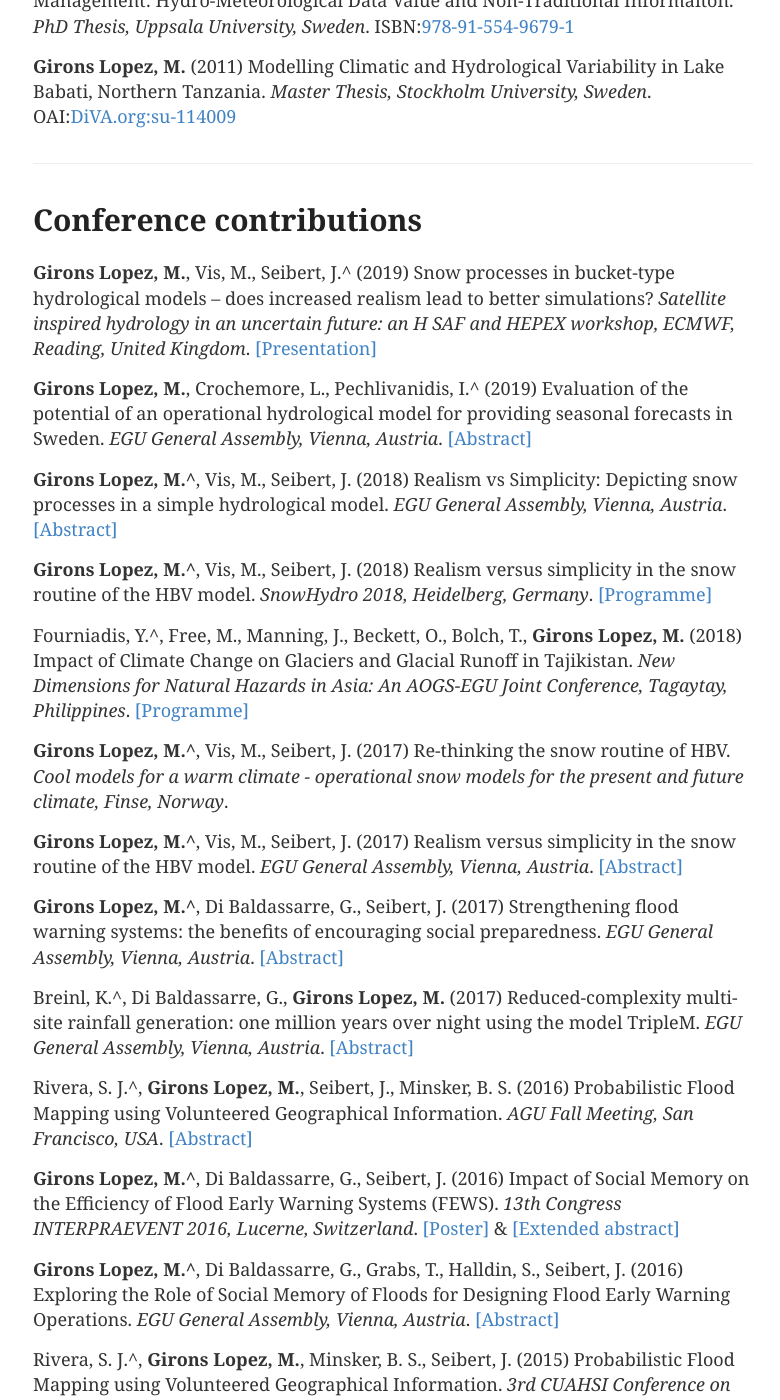
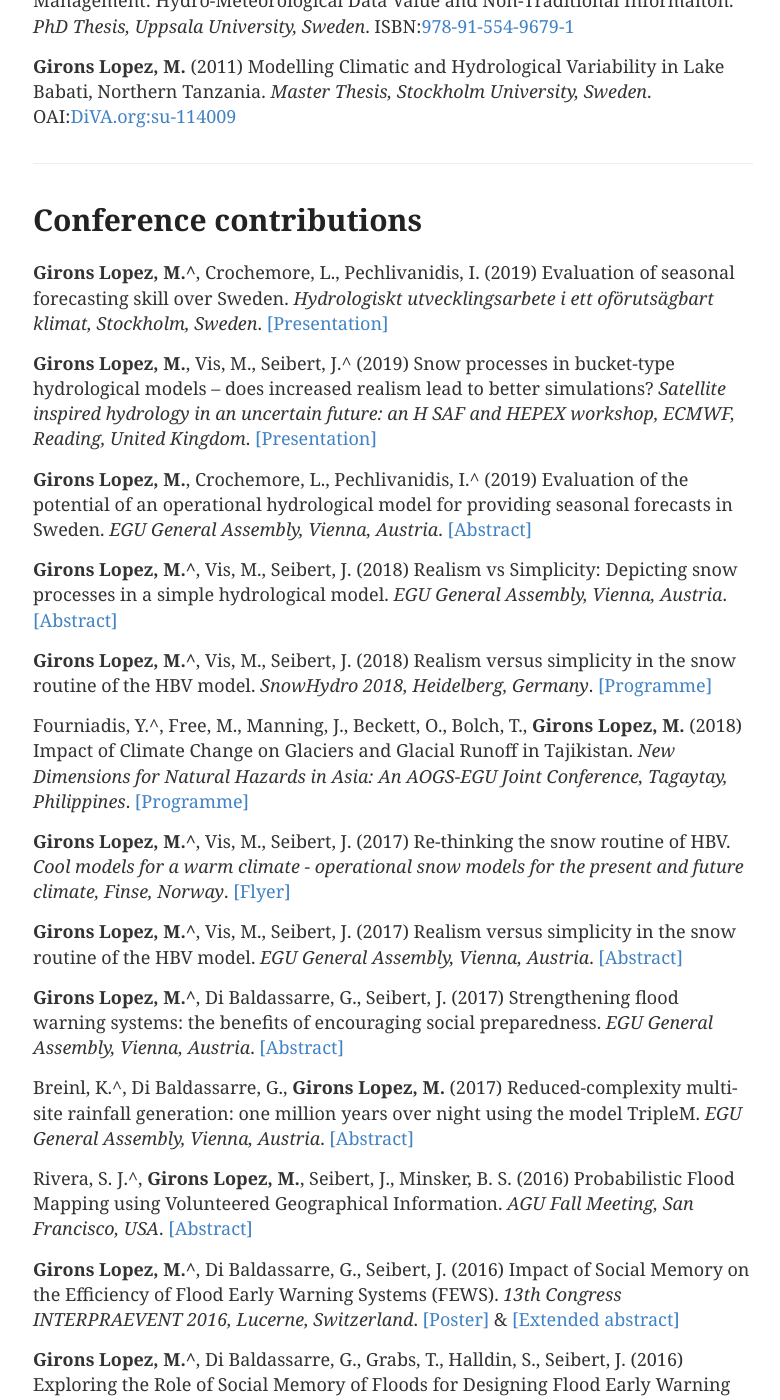
Before and after one commit to GironsLopez/GironsLopez.github.io, a Jekyll site: the page built from publications/index.md, in a window 1280 px wide and 1400 px high, scrolled down 1586 px. Shown: the whole window, without its empty margins (247-1027 px from the left). Built offline with Jekyll 4.4.1, drawn with Linux system fonts in a browser that asks for light colours.

Commit message:
Update index.md

```diff
--- a/publications/index.md
+++ b/publications/index.md
@@ -44,6 +44,8 @@ Mbanguka, R. P., Lyon, S. W., Holmgren, K., **Girons Lopez, M.**, Jarsjö, J. (2
 
 # Conference contributions
 
+**Girons Lopez, M.^**, Crochemore, L., Pechlivanidis, I. (2019) Evaluation of seasonal forecasting skill over Sweden. *Hydrologiskt utvecklingsarbete i ett oförutsägbart klimat, Stockholm, Sweden*. [[Presentation]](https://www.energiforsk.se/media/27319/forecasting-hydropower-availability-marc-girons-lopez.pdf){:target="_blank"}
+
 **Girons Lopez, M.**, Vis, M., Seibert, J.^ (2019) Snow processes in bucket-type hydrological models – does increased realism lead to better simulations? *Satellite inspired hydrology in an uncertain future: an H SAF and HEPEX workshop, ECMWF, Reading, United Kingdom*. [[Presentation]](https://events.ecmwf.int/event/130/contributions/838/attachments/360/648/HSAF-HEPEX-WS-Seibert.pdf){:target="_blank"}
 
 **Girons Lopez, M.**, Crochemore, L., Pechlivanidis, I.^ (2019) Evaluation of the potential of an operational hydrological model for providing seasonal forecasts in Sweden. *EGU General Assembly, Vienna, Austria*. [[Abstract]](https://meetingorganizer.copernicus.org/EGU2019/EGU2019-13052.pdf){:target="_blank"}
@@ -54,7 +56,7 @@ Mbanguka, R. P., Lyon, S. W., Holmgren, K., **Girons Lopez, M.**, Jarsjö, J. (2
 
 Fourniadis, Y.^, Free, M., Manning, J., Beckett, O., Bolch, T., **Girons Lopez, M.** (2018) Impact of Climate Change on Glaciers and Glacial Runoff in Tajikistan. *New Dimensions for Natural Hazards in Asia: An AOGS-EGU Joint Conference, Tagaytay, Philippines*. [[Programme]](http://nathazards.org/doc/Presentation_Schedule.pdf){:target="_blank"}
 
-**Girons Lopez, M.^**, Vis, M., Seibert, J. (2017) Re-thinking the snow routine of HBV. *Cool models for a warm climate - operational snow models for the present and future climate, Finse, Norway*.
+**Girons Lopez, M.^**, Vis, M., Seibert, J. (2017) Re-thinking the snow routine of HBV. *Cool models for a warm climate - operational snow models for the present and future climate, Finse, Norway*. [[Flyer]](https://www.mn.uio.no/geo/english/research/projects/escymo/snowhow_escymo_workshop_flyer.pdf)
 
 **Girons Lopez, M.^**, Vis, M., Seibert, J. (2017) Realism versus simplicity in the snow routine of the HBV model. *EGU General Assembly, Vienna, Austria*. [[Abstract]](http://meetingorganizer.copernicus.org/EGU2017/EGU2017-13395.pdf){:target="_blank"}
 
```
